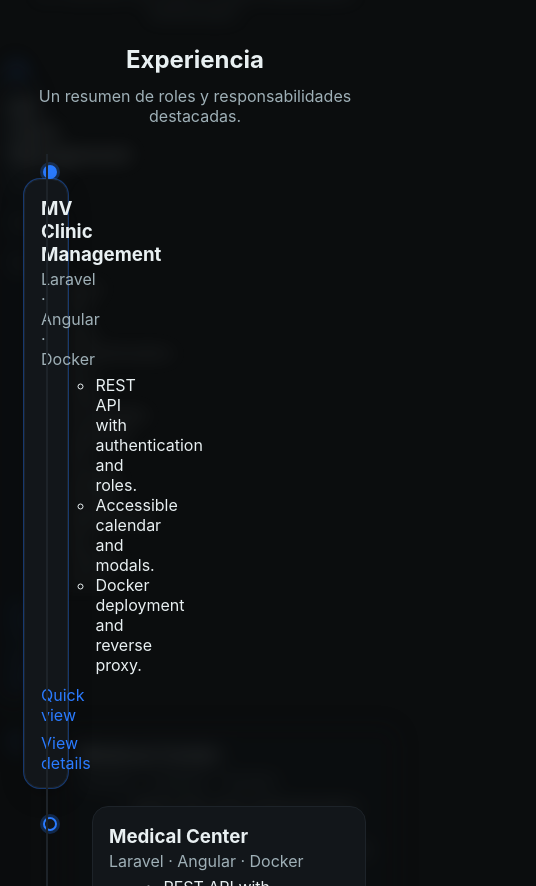
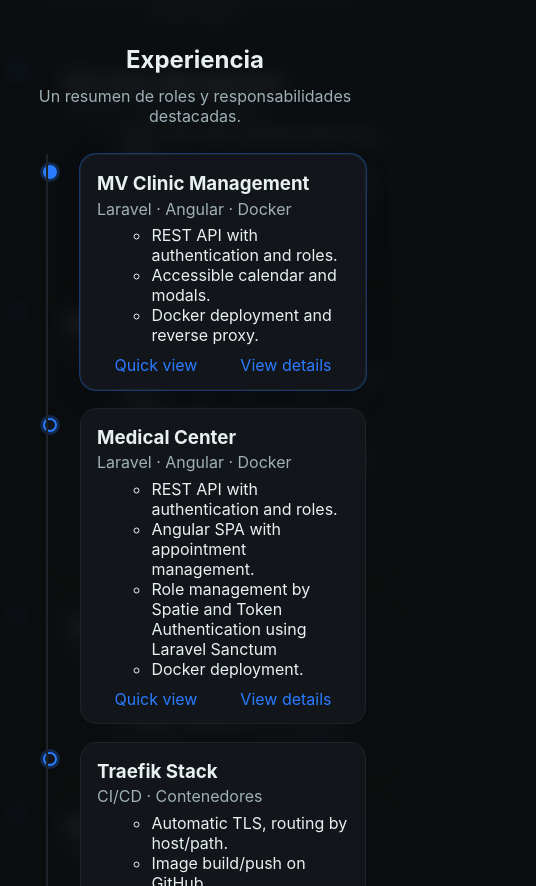
Before and after one commit to SebasRodMag/web-bio, a plain HTML site: page index.html in a window 390 px wide. Shown: the part 1114-2000 px from the top of the page, 536 px wide, since content can reach past the window. Drawn offline with nearby package versions, Linux system fonts and the light colour scheme.

Commit message:
Se modifica la vista de móvil para asrm.dev

```diff
--- a/style.css
+++ b/style.css
@@ -499,13 +499,16 @@ article.card img {
 }
 
 @media (max-width:720px) {
+    /*Quito el "Disponible" para dejar espacio*/
+    header .muted{ display: none; }
+
     .timeline::before {
         left: 22px;
         transform: none
     }
 
     .tl-item {
-        grid-template-columns: 44px 1fr;
+        grid-template-columns: 44px minmax(0, 1fr);
         gap: 0 12px
     }
 
@@ -515,7 +518,13 @@ article.card img {
     }
 
     .tl-item .tl-card {
-        grid-column: 2
+        grid-column: 2 !important;
+    }
+
+    /*Obligo a quitar la alternancia de tarjetas en la vista móvil*/
+    .tl-item:nth-child(odd) .tl-card,
+    .tl-item:nth-child(even) .tl-card {
+        grid-column: 2 !important;
     }
 }
 
```
